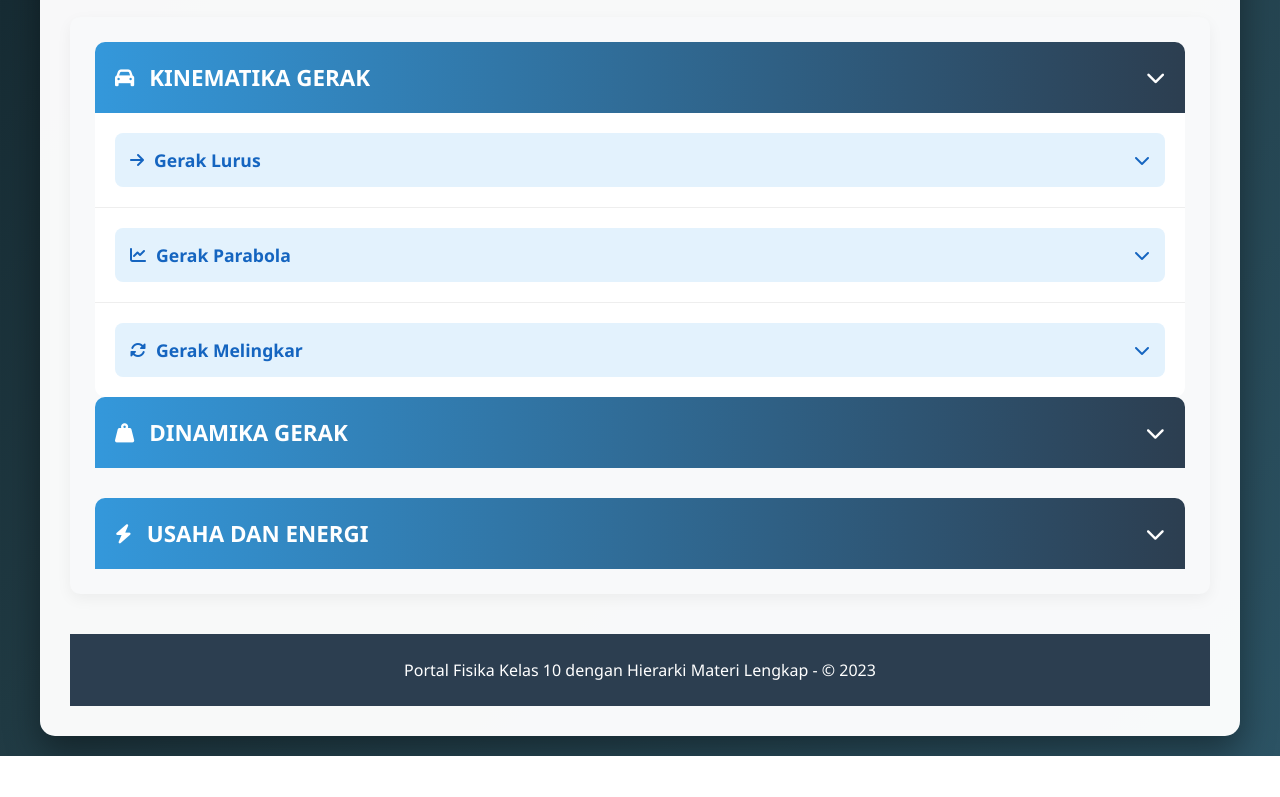
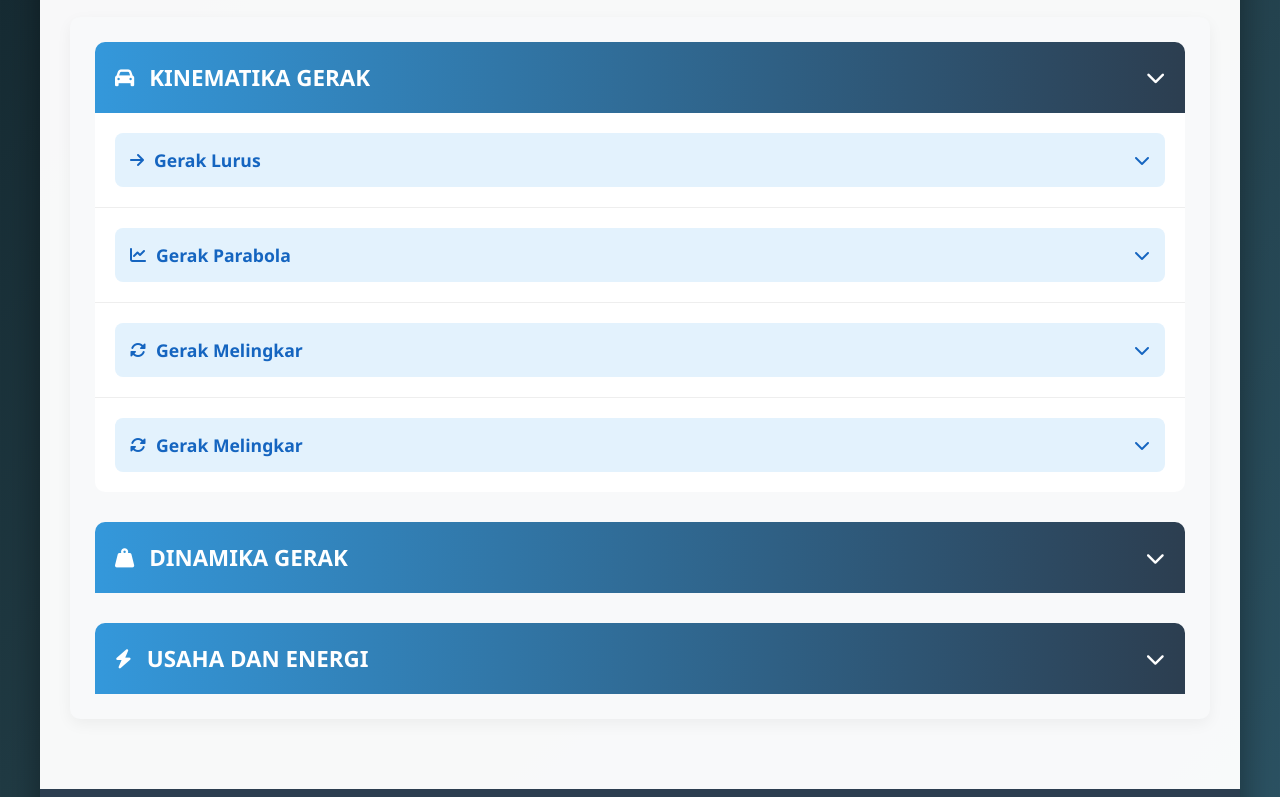
Before and after one commit to thefounder-anexplorer/mediaajarfisikaSMA, a plain HTML site: page kelas10.html in a window 1280 px wide. Shown: the part 593-1390 px from the top of the page. Before the commit the page ends 1349 px from the top, so only its background shows below. Drawn offline with Linux system fonts and the light colour scheme.

Commit message:
Add submateri section for Gerak Melingkar

```diff
--- a/kelas10.html
+++ b/kelas10.html
@@ -573,6 +573,17 @@
                                             <div class="path-info">/materi/kelas10/steady/kinematika/gerak-melingkar.html</div>
                                         </div>
                                     </div>
+                                </div>
+                                 <!-- SUB MATERI 4: Hubungan antar roda -->
+                                <div class="submateri-level1">
+                                    <div class="submateri-header" onclick="toggleSubMateri('gerak-melingkar')">
+                                        <div class="submateri-title">
+                                            <i class="fas fa-sync-alt"></i> Gerak Melingkar
+                                        </div>
+                                        <div class="submateri-toggle" id="gerak-melingkar-toggle">
+                                            <i class="fas fa-chevron-down"></i>
+                                        </div>
+                                    </div>
                                     <div class="submateri-content" id="gerak-melingkar-content">
                                         <div class="submateri-level2">
                                             <div class="submateri-level2-title">
@@ -589,7 +600,7 @@
                                                     <i class="fas fa-external-link-alt"></i> Materi Lengkap
                                                 </a>
                                             </div>
-                                            <div class=hubungan antar roda</div>
+                                            <div class="path-info">/materi/kelas10/steady/kinematika/gerak-melingkar.html</div>
                                         </div>
                                     </div>
                                 </div>
```
